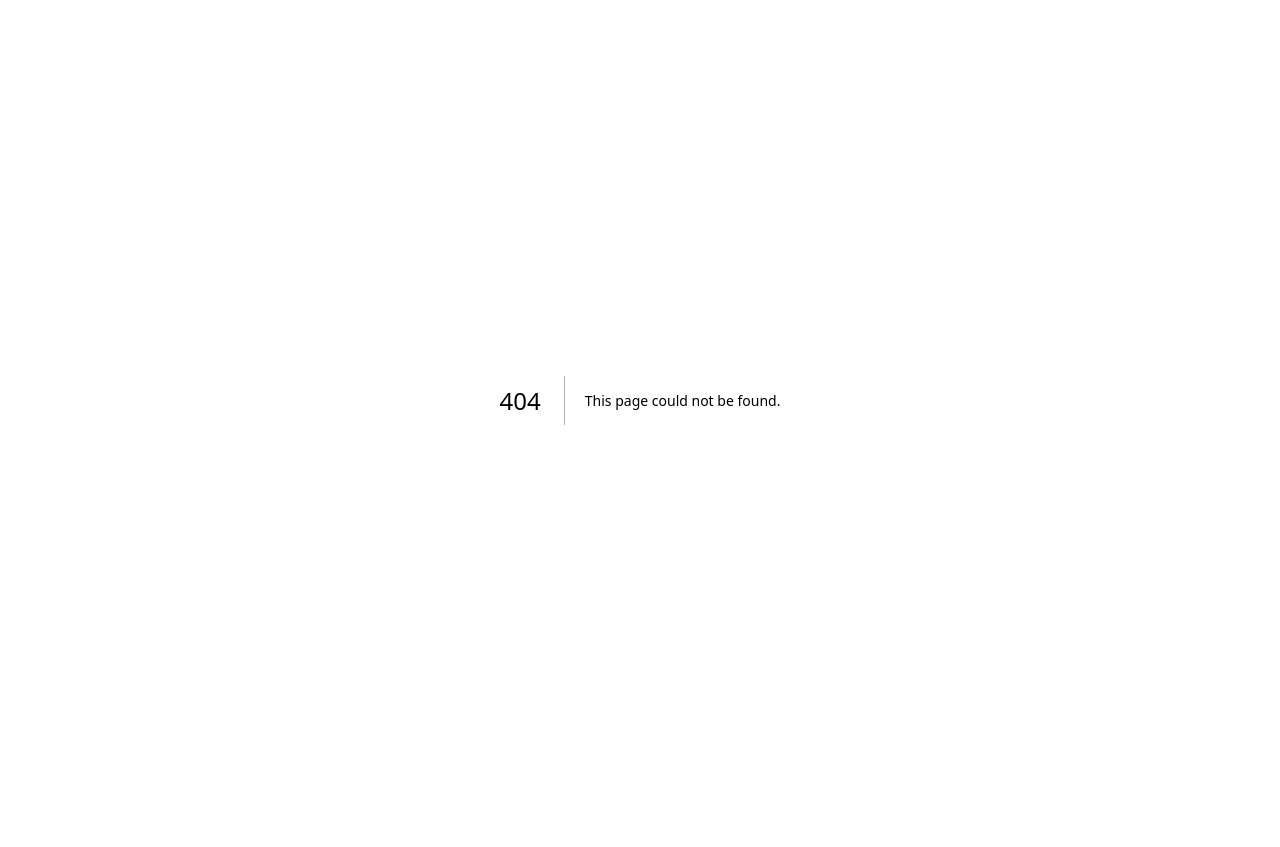
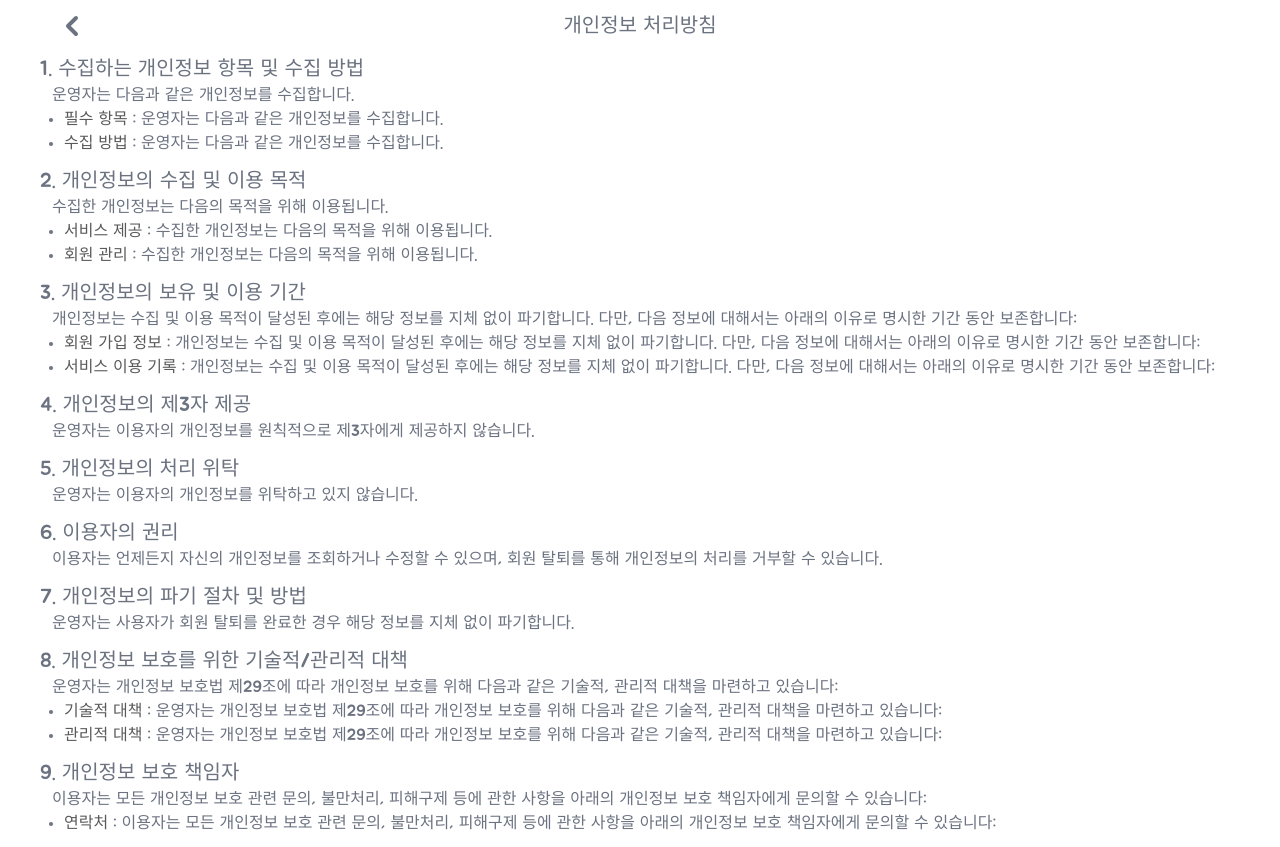
Before and after one commit to mealmory/mealmory_fe, a Next.js app: page /privacy in a window 1280 px wide. Before the commit this address had no page. Before the commit the page ends 800 px from the top, so only its background shows below. Built offline with nearby package versions, Linux system fonts and the light colour scheme.

Commit message:
개인정보 처리 방침 전문 페이지 생성

```diff
--- /dev/null
+++ b/src/app/(sub)/privacy/page.tsx
@@ -0,0 +1,9 @@
+import PrivacyDocument from "@/components/PrivacyDocument";
+
+export default function PrivacyPage() {
+  return (
+    <main>
+      <PrivacyDocument />
+    </main>
+  );
+}
```
